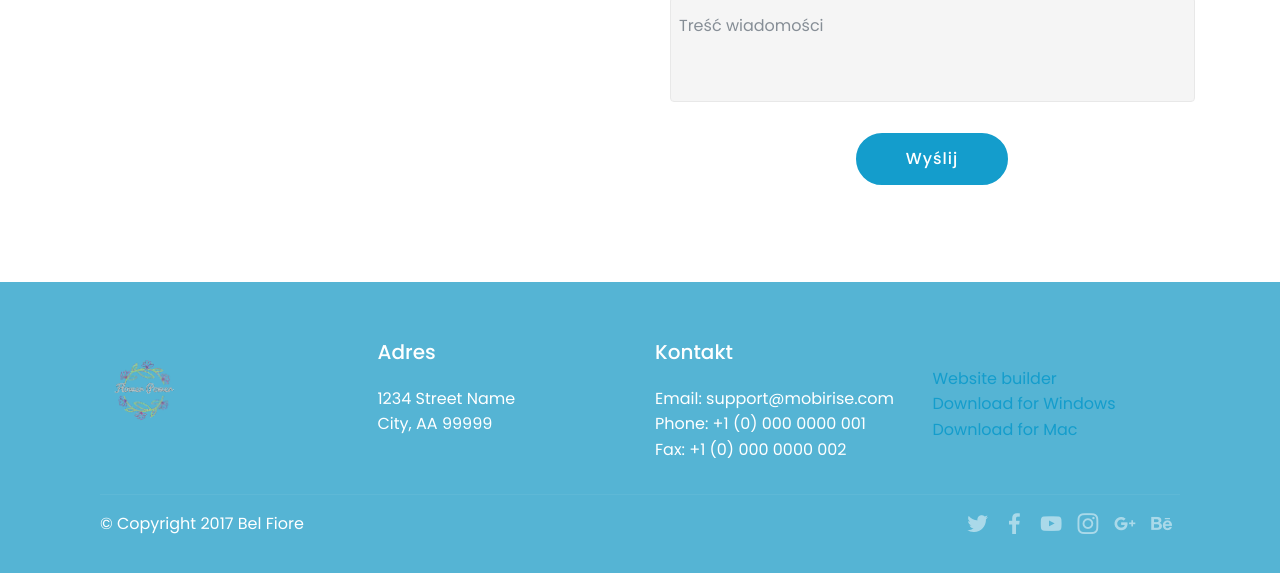
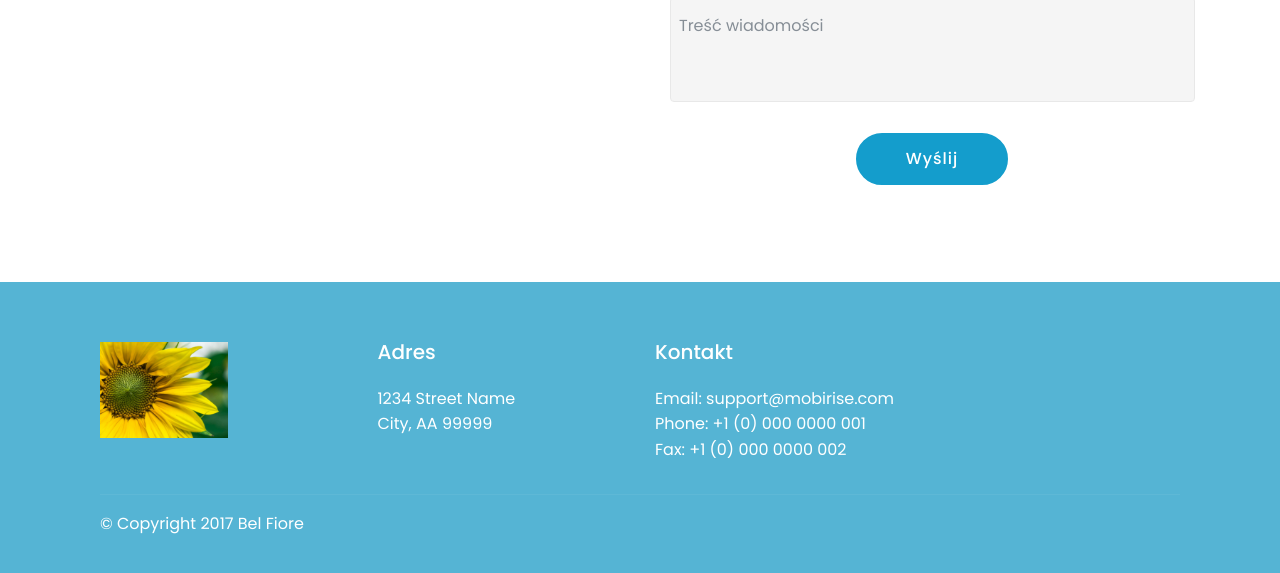
Before and after one commit to FloEli/belfiore, a plain HTML site: page index.html in a window 1280 px wide. Shown: the part 1811-2384 px from the top of the page. Drawn offline with Linux system fonts and the light colour scheme; files whose address does not match are found by name.

Commit message:
create github pages

```diff
--- a/assets/images/hashes.json
+++ b/assets/images/hashes.json
@@ -1 +1 @@
-{"JVV66Oyk2C4Q7BoVxt6r5A==":"logo-200x200.jpg","y36h3MiyEa1OjmXZUUDBKA==":"dk1-1365x2048.jpg","N6HUdYvc842hk7099O0cJw==":"pexels-photo-414660-1123x750.jpg","a13M6LfjZNht4lJ9Dlddkg==":"pexels-photo-529927-1124x750.jpg","DDwEFLPwR+R3T/1MjhnDBw==":"58bf0d00-119e-4a4e-888b-303771fdc828-200x200.png","8/hJNcSFI9YWlHZdy3stkw==":"pexels-photo-414661-1123x750.jpg","mmUSF64K1NffRc1NrhdkGQ==":"pexels-photo-122734-525x350.jpg","U8Nc5ACxq3g0acxyWFL3ZQ==":"pexels-photo-169193-526x350.jpg"}
+{"JVV66Oyk2C4Q7BoVxt6r5A==":"logo-200x200.jpg","y36h3MiyEa1OjmXZUUDBKA==":"dk1-1365x2048.jpg","N6HUdYvc842hk7099O0cJw==":"pexels-photo-414660-1123x750.jpg","a13M6LfjZNht4lJ9Dlddkg==":"pexels-photo-529927-1124x750.jpg","DDwEFLPwR+R3T/1MjhnDBw==":"58bf0d00-119e-4a4e-888b-303771fdc828-200x200.png","8/hJNcSFI9YWlHZdy3stkw==":"pexels-photo-414661-1123x750.jpg","mmUSF64K1NffRc1NrhdkGQ==":"pexels-photo-122734-525x350.jpg","U8Nc5ACxq3g0acxyWFL3ZQ==":"pexels-photo-169193-526x350.jpg","lghHso+Ly4YQz6yvj93t0w==":"mbr-1620x1080.jpg","33N+5XuQGcw5zrGt2Pf0lQ==":"mbr-1440x1080.jpg"}
--- a/index.html
+++ b/index.html
@@ -39,17 +39,17 @@
         <div class="menu-logo">
             <div class="navbar-brand">
 
-                <span class="navbar-caption-wrap"><a class="navbar-caption text-white display-5" href="https://mobirise.com">BEL FIORE</a></span>
+                <span class="navbar-caption-wrap"><a class="navbar-caption text-white display-5" href="#top">BEL FIORE</a></span>
             </div>
         </div>
         <div class="collapse navbar-collapse" id="navbarSupportedContent">
             <ul class="navbar-nav nav-dropdown nav-right" data-app-modern-menu="true"><li class="nav-item">
-                    <a class="nav-link link text-white display-4" href="https://mobirise.com"><span class="mbri-features mbr-iconfont mbr-iconfont-btn"></span>
+                    <a class="nav-link link text-white display-4" href="#top"><span class="mbri-features mbr-iconfont mbr-iconfont-btn"></span>
 
                         Oferta</a>
                 </li>
                 <li class="nav-item">
-                    <a class="nav-link link text-white display-4" href="https://mobirise.com"><span class="mbri-user2 mbr-iconfont mbr-iconfont-btn"></span>
+                    <a class="nav-link link text-white display-4" href="#bottom"><span class="mbri-user2 mbr-iconfont mbr-iconfont-btn"></span>
                         O mnie &nbsp; &nbsp; &nbsp; &nbsp; &nbsp; &nbsp; &nbsp; &nbsp; &nbsp; &nbsp;&nbsp;</a>
                 </li></ul>
 
@@ -57,7 +57,7 @@
     </nav>
 </section>
 
-<section class="engine"><a href="https://mobirise.co/e">web maker software</a></section><section class="cid-qIeqJjMLBv mbr-fullscreen mbr-parallax-background" id="header2-f">
+<section class="engine"><a href="https://mobirise.co/i">build your own website for free</a></section><section class="cid-qIeqJjMLBv mbr-fullscreen mbr-parallax-background" id="header2-f">
 
 
 
@@ -174,8 +174,8 @@
         <div class="media-container-row content text-white">
             <div class="col-12 col-md-3">
                 <div class="media-wrap">
-                    <a href="https://mobirise.com/">
-                        <img src="assets/images/58bf0d00-119e-4a4e-888b-303771fdc828-200x200.png" alt="Mobirise" title="">
+                    <a href="#top">
+                        <img src="assets/images/mbr-1440x1080.jpg" alt="Mobirise" title="">
                     </a>
                 </div>
             </div>
@@ -198,11 +198,7 @@
             </div>
             <div class="col-12 col-md-3 mbr-fonts-style display-7">
                 <h5 class="pb-3"></h5>
-                <p class="mbr-text">
-                    <a class="text-primary" href="https://mobirise.com/">Website builder</a>
-                    <br><a class="text-primary" href="https://mobirise.com/mobirise-free-win.zip">Download for Windows</a>
-                    <br><a class="text-primary" href="https://mobirise.com/mobirise-free-mac.zip">Download for Mac</a>
-                </p>
+                <p class="mbr-text">&nbsp;<br>&nbsp;<br><br></p>
             </div>
         </div>
         <div class="footer-lower">
@@ -217,38 +213,7 @@
                         © Copyright 2017 Bel Fiore</p>
                 </div>
                 <div class="col-md-6">
-                    <div class="social-list align-right">
-                        <div class="soc-item">
-                            <a href="https://twitter.com/mobirise" target="_blank">
-                                <span class="socicon-twitter socicon mbr-iconfont mbr-iconfont-social"></span>
-                            </a>
-                        </div>
-                        <div class="soc-item">
-                            <a href="https://www.facebook.com/pages/Mobirise/1616226671953247" target="_blank">
-                                <span class="socicon-facebook socicon mbr-iconfont mbr-iconfont-social"></span>
-                            </a>
-                        </div>
-                        <div class="soc-item">
-                            <a href="https://www.youtube.com/c/mobirise" target="_blank">
-                                <span class="socicon-youtube socicon mbr-iconfont mbr-iconfont-social"></span>
-                            </a>
-                        </div>
-                        <div class="soc-item">
-                            <a href="https://instagram.com/mobirise" target="_blank">
-                                <span class="socicon-instagram socicon mbr-iconfont mbr-iconfont-social"></span>
-                            </a>
-                        </div>
-                        <div class="soc-item">
-                            <a href="https://plus.google.com/u/0/+Mobirise" target="_blank">
-                                <span class="socicon-googleplus socicon mbr-iconfont mbr-iconfont-social"></span>
-                            </a>
-                        </div>
-                        <div class="soc-item">
-                            <a href="https://www.behance.net/Mobirise" target="_blank">
-                                <span class="socicon-behance socicon mbr-iconfont mbr-iconfont-social"></span>
-                            </a>
-                        </div>
-                    </div>
+
                 </div>
             </div>
         </div>
```
Also changed, not shown: assets/images/mbr-1440x1080.jpg (added), 1 other file.
